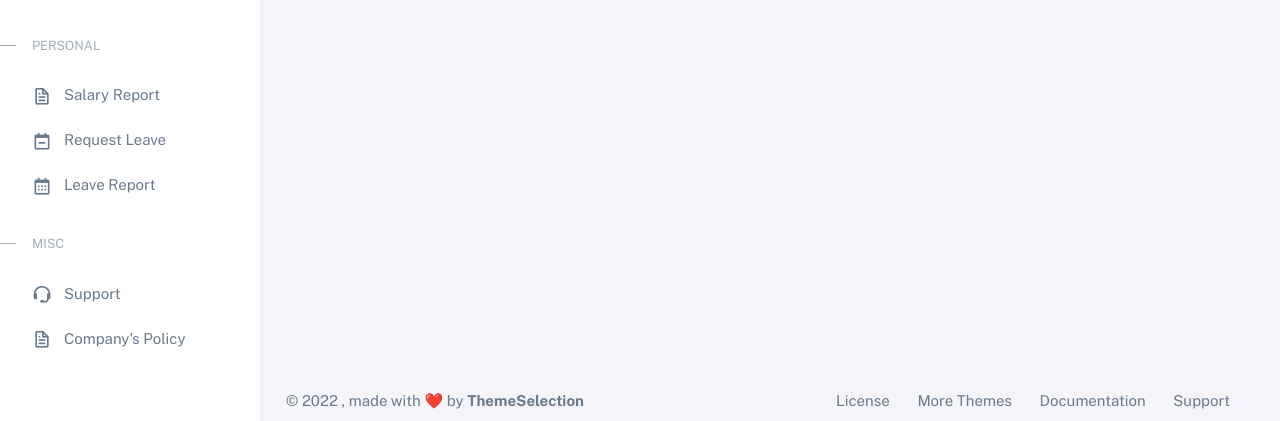
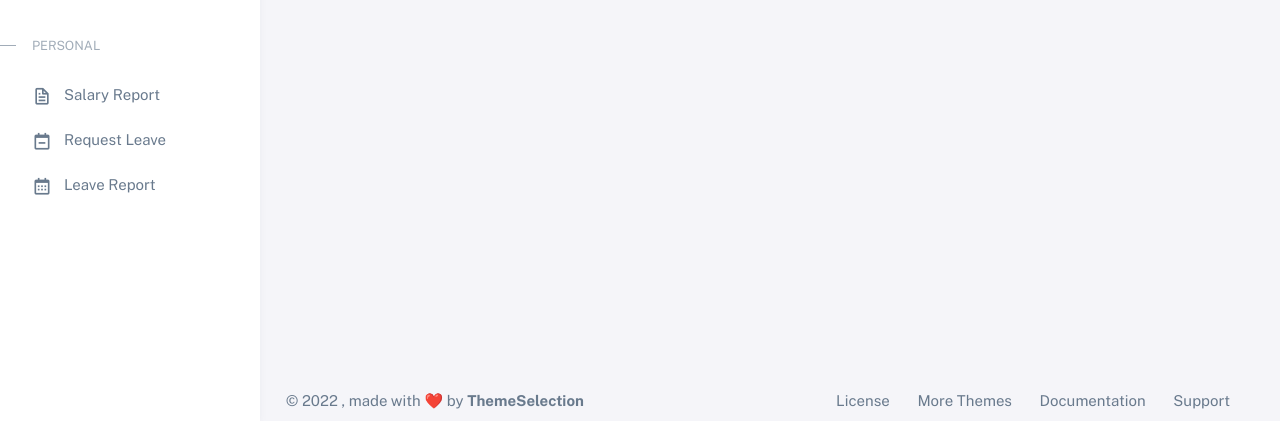
Before and after one commit to LazyCROW21/employeemngsys, a PHP site: page /index.php in a window 1280 px wide. Shown: the part 538-959 px from the top of the page. Run offline with PHP 8.4, Linux system fonts and the light colour scheme; the visitor is signed in with stand-in values (Sample User, id 1).

Commit message:
Update sidebar.php

```diff
--- a/views/sidebar.php
+++ b/views/sidebar.php
@@ -245,22 +245,5 @@ require_once "../config/config.php";
                 <div data-i18n="Support">Leave Report</div>
             </a>
         </li>
-
-        <!-- Misc -->
-        <li class="menu-header small text-uppercase"><span class="menu-header-text">Misc</span></li>
-        <li class="menu-item <?= $_SERVER['REQUEST_URI'] == '/support.php' ? 'active' : '' ?>">
-            <a href="https://github.com/themeselection/sneat-html-admin-template-free/issues"
-                class="menu-link">
-                <i class="menu-icon tf-icons bx bx-support"></i>
-                <div data-i18n="Support">Support</div>
-            </a>
-        </li>
-        <li class="menu-item <?= $_SERVER['REQUEST_URI'] == '/policy.php' ? 'active' : '' ?>">
-            <a href="https://themeselection.com/demo/sneat-bootstrap-html-admin-template/documentation/"
-                class="menu-link">
-                <i class="menu-icon tf-icons bx bx-file"></i>
-                <div data-i18n="Documentation">Company's Policy</div>
-            </a>
-        </li>
     </ul>
 </aside>
```
